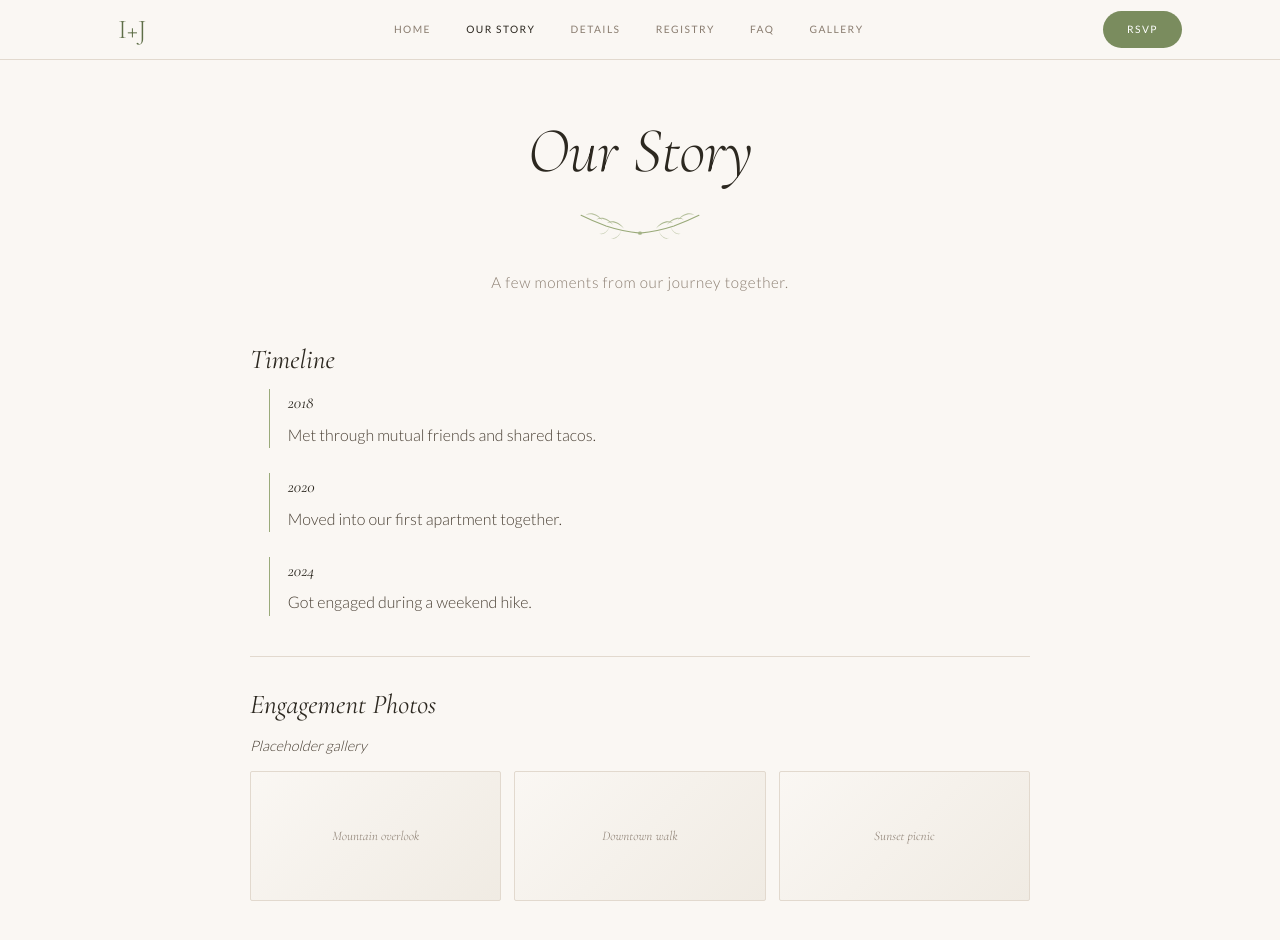
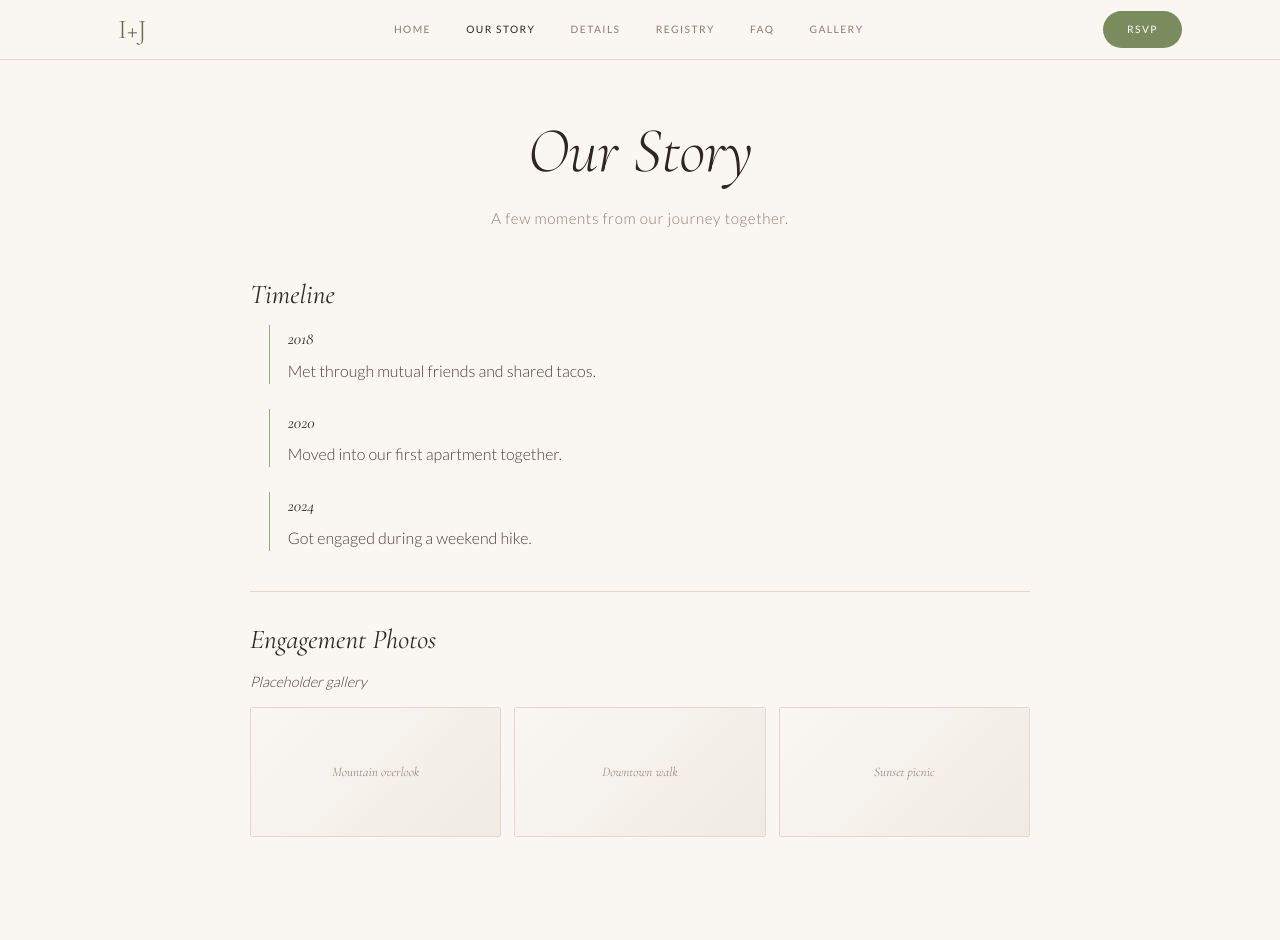
Before and after one commit to josue-rojas/wedding, a React (Vite) app: page /#/our-story in a window 1280 px wide. Shown: the top 940 px of the page. After the commit the page ends 917 px from the top, so only its background shows below. Built offline with nearby package versions, Linux system fonts and the light colour scheme.

Commit message:
nit picks

```diff
--- a/src/components/PageLayout/PageLayout.tsx
+++ b/src/components/PageLayout/PageLayout.tsx
@@ -1,5 +1,4 @@
 import type { PropsWithChildren, ReactNode } from 'react'
-import { BotanicalDivider } from '../BotanicalDivider/BotanicalDivider'
 import styles from './styles.module.css'
 
 type PageLayoutProps = PropsWithChildren<{
@@ -13,7 +12,6 @@ export function PageLayout({ children, className, intro, title }: PageLayoutProp
     <main className={[styles.pageLayout, className].filter(Boolean).join(' ')}>
       <header className={styles.pageLayoutHeader}>
         <h1>{title}</h1>
-        <BotanicalDivider />
         {intro ? <p className={styles.pageIntro}>{intro}</p> : null}
       </header>
       <div className={styles.pageLayoutContent}>{children}</div>
--- a/src/gallery/Gallery.page.tsx
+++ b/src/gallery/Gallery.page.tsx
@@ -17,6 +17,7 @@ type GalleryItem = {
 }
 
 const GALLERY_ITEMS: GalleryItem[] = [
+  { id: 'together-2022', src: hero2, year: 2021, alt: 'Together' },
   { id: 'together-2022', src: hero2, year: 2022, alt: 'Together' },
   { id: 'portrait-2022', src: hero3, year: 2022, alt: 'Portrait session' },
   { id: 'engagement-2023', src: hero, year: 2023, alt: 'Engagement session' },
```
